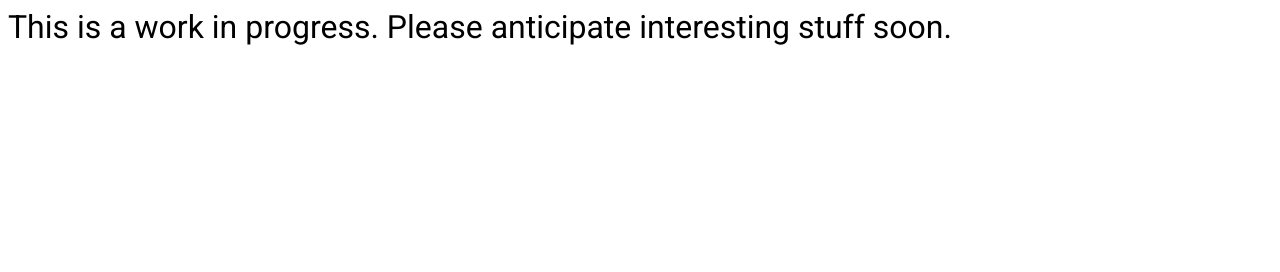
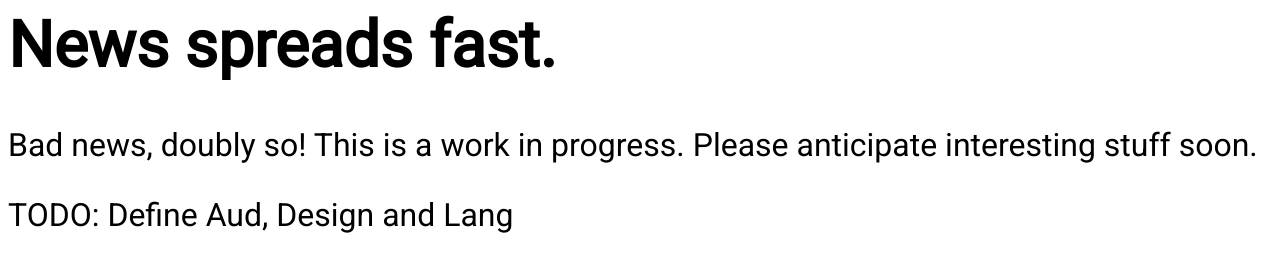
Before and after one commit to petwolfe/petwolfe.github.io, a plain HTML site: page index.html in a window 1280 px wide. Drawn offline with Linux system fonts and the light colour scheme.

Commit message:
Update index.html

```diff
--- a/index.html
+++ b/index.html
@@ -1,5 +1,8 @@
 <html>
   <head>
+    <title>
+      Petwolfe on General Hackery. Since 2007.
+    </title>
     <link rel="stylesheet" type="text/css" href="http://fonts.googleapis.com/css?family=Roboto">
     <style>
       body {
@@ -9,7 +12,16 @@
       }
     </style>
   </head>
+
   <body>
-    <div>This is a work in progress. Please anticipate interesting stuff soon.</div>
+
+    <h1>News spreads fast.</h1>
+    <div>Bad news, doubly so!
+    This is a work in progress. Please anticipate interesting stuff soon.</div>
+
+    <p>TODO: Define Aud, Design and Lang</p>
+
+
   </body>
+
 </html>
```
